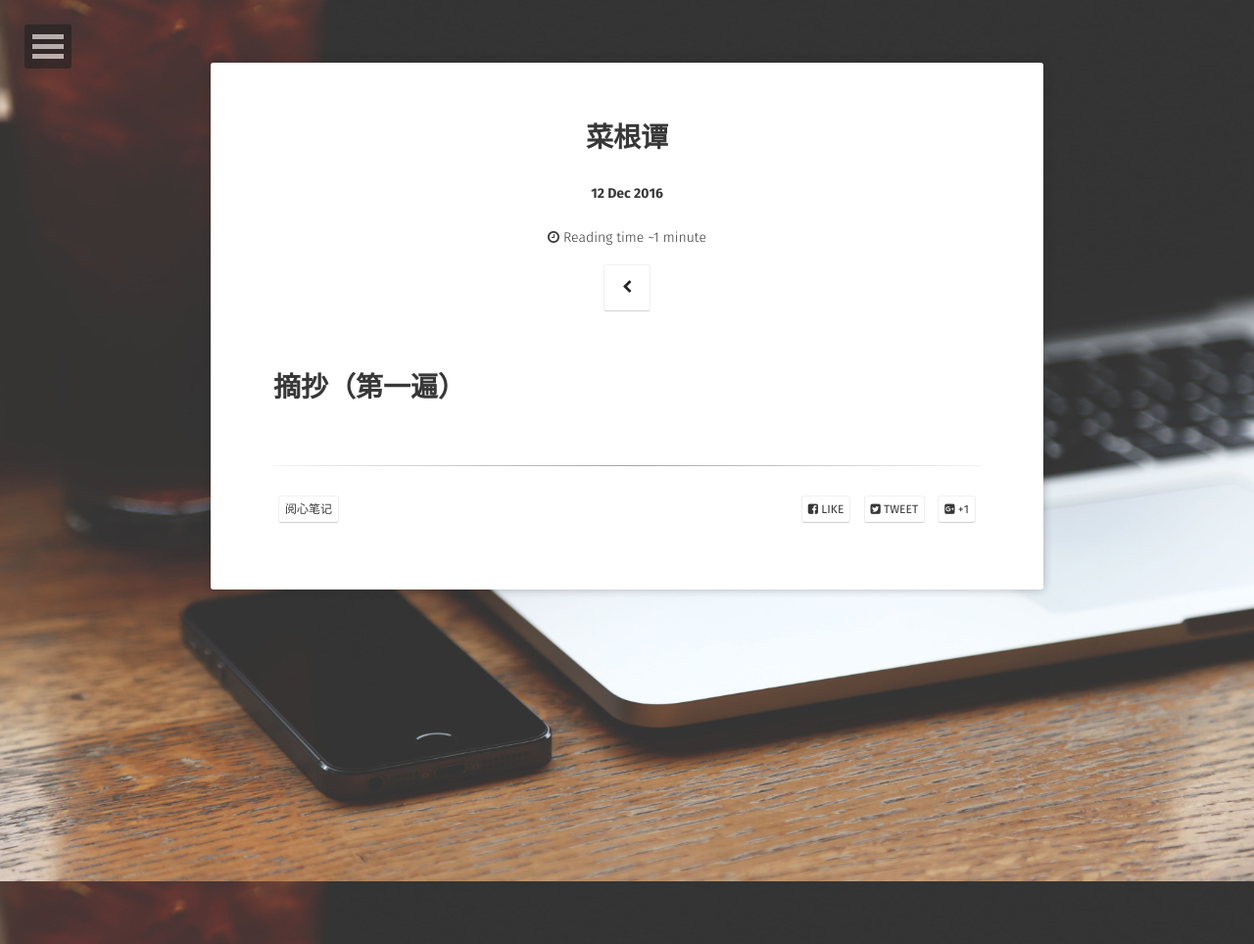
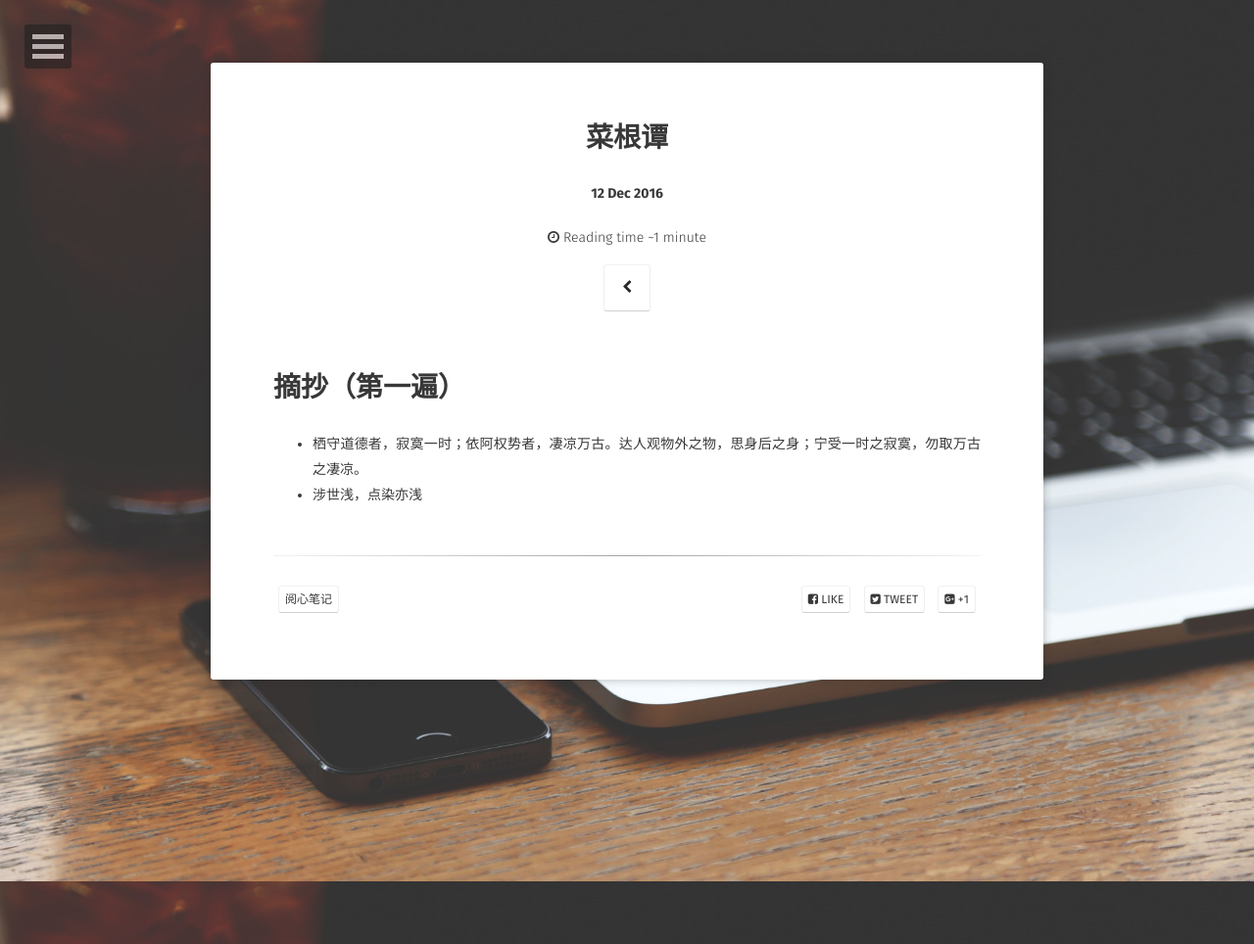
Before and after one commit to ridikuius/ridikuius.github.io, a Jekyll site: the page built from _posts/2016-12-12-《菜根谭》.md, in a window 1280 px wide. Shown: the whole page at 98% size. Built offline with Jekyll 4.4.1, drawn with Linux system fonts in a browser that asks for light colours; some web fonts are replaced.

Commit message:
Update 2016-12-12-《菜根谭》.md

```diff
--- a/_posts/2016-12-12-《菜根谭》.md
+++ b/_posts/2016-12-12-《菜根谭》.md
@@ -10,3 +10,5 @@ tag:
 
 
 # 摘抄（第一遍）
+* 栖守道德者，寂寞一时；依阿权势者，凄凉万古。达人观物外之物，思身后之身；宁受一时之寂寞，勿取万古之凄凉。
+* 涉世浅，点染亦浅
```
